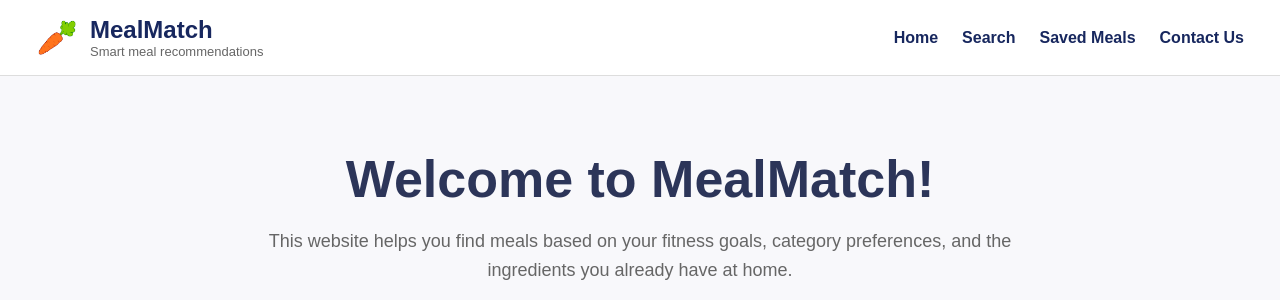
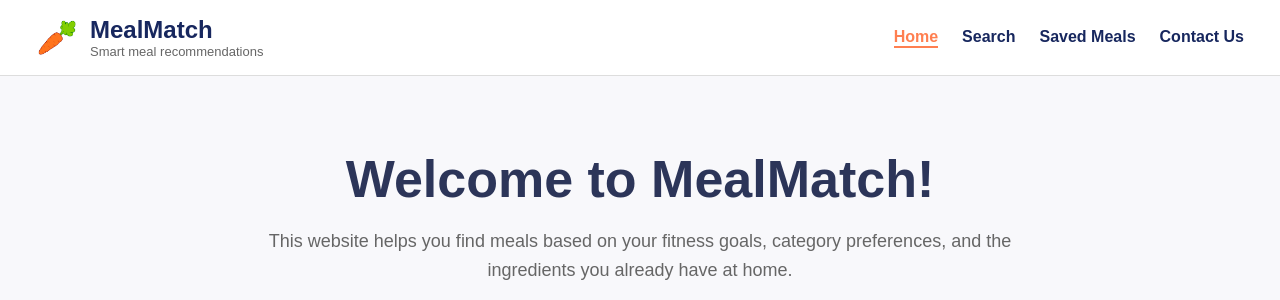
Before and after one commit to zdacowww-afk/mealmatch, a Flask app: page / in a window 1280 px wide. Shown: the top 300 px of the page. Run offline with Flask 3, Linux system fonts and the light colour scheme.

Commit message:
Add active navigation highlight

```diff
--- a/static/style.css
+++ b/static/style.css
@@ -532,3 +532,9 @@ body {
 .view-details:hover {
     background-color: #e76f51;
 }
+
+.main-nav a.active {
+    color: #ff7f50;
+    font-weight: bold;
+    border-bottom: 2px solid #ff7f50;
+}
```
